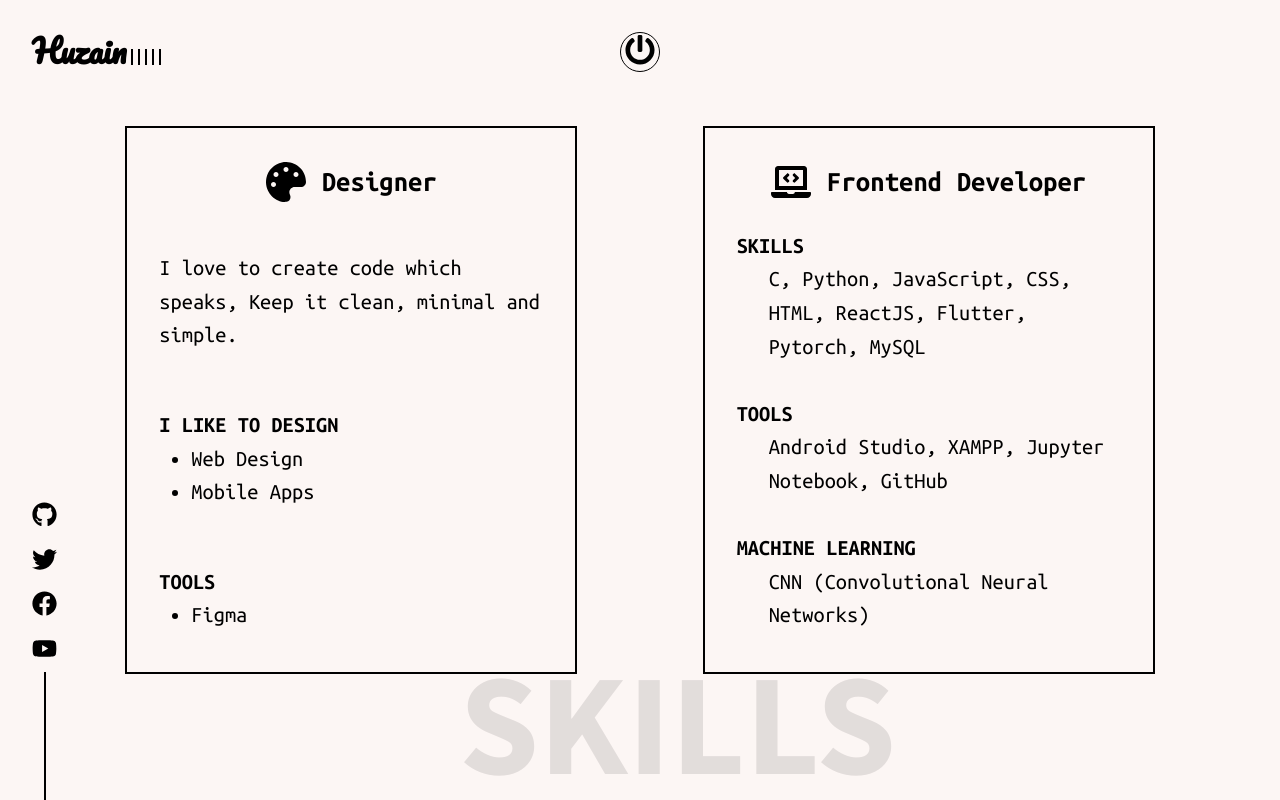
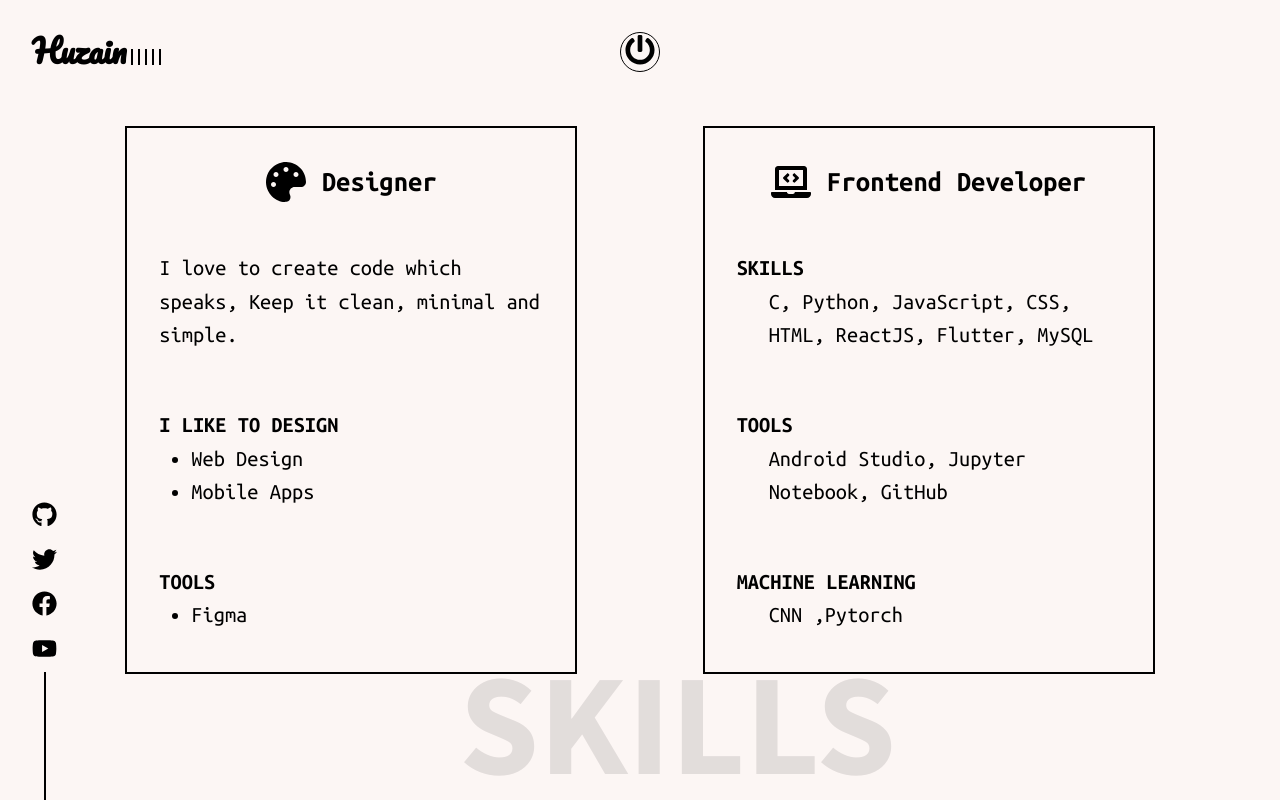
Before and after one commit to muhammedhussainn/Portfolio, a React (Create React App) app: page /skills in a window 1280 px wide. Built offline with nearby package versions, Linux system fonts and the light colour scheme.

Commit message:
Update MySkillsPage.js

```diff
--- a/src/components/MySkillsPage.js
+++ b/src/components/MySkillsPage.js
@@ -123,19 +123,19 @@ const MySkillsPage = () => {
             <Description>
                 <strong>Skills</strong>
                 <p>
-                    C, Python, JavaScript, CSS, HTML, ReactJS, Flutter, Pytorch, MySQL
+                    C, Python, JavaScript, CSS, HTML, ReactJS, Flutter, MySQL
                 </p>
             </Description>
             <Description>
                 <strong>Tools</strong>
                 <p>
-                    Android Studio, XAMPP, Jupyter Notebook, GitHub
+                    Android Studio, Jupyter Notebook, GitHub
                 </p>
             </Description>
             <Description>
                 <strong>Machine Learning</strong>
                 <p>
-                    CNN (Convolutional Neural Networks)
+                    CNN ,Pytorch
                 </p>
             </Description>
         </Main>
```
